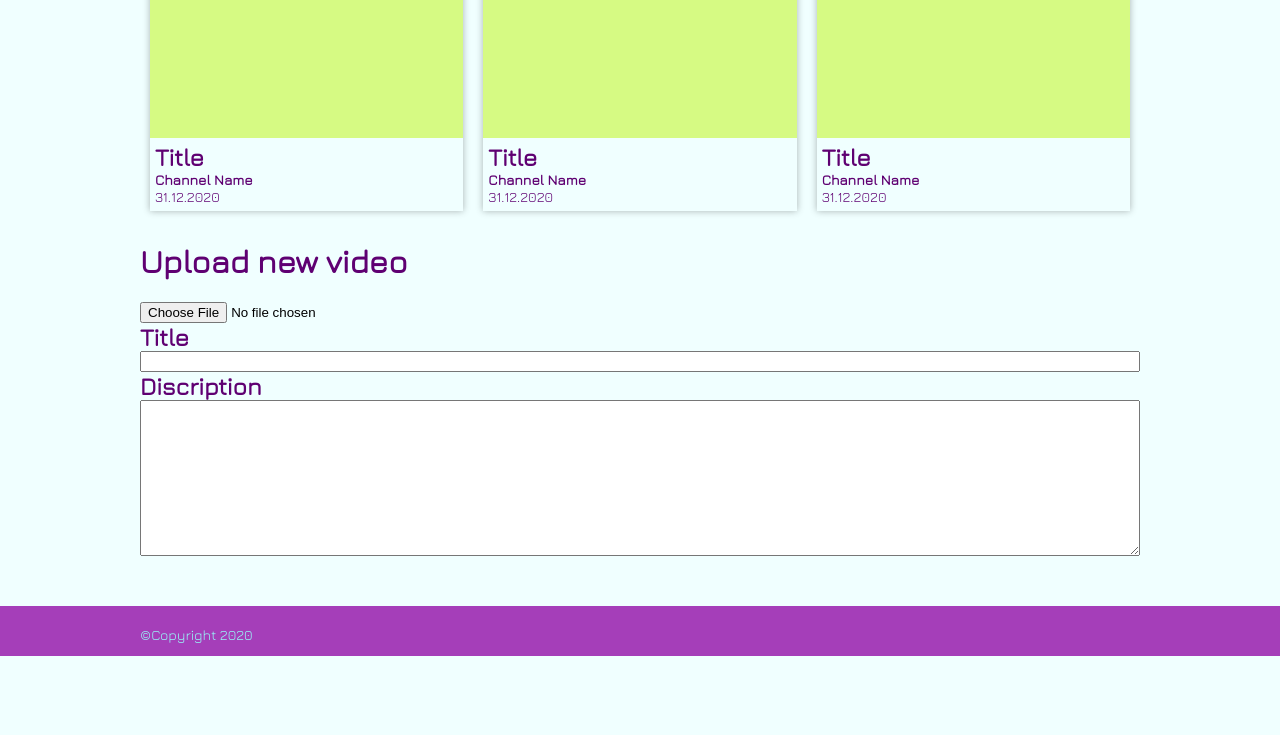
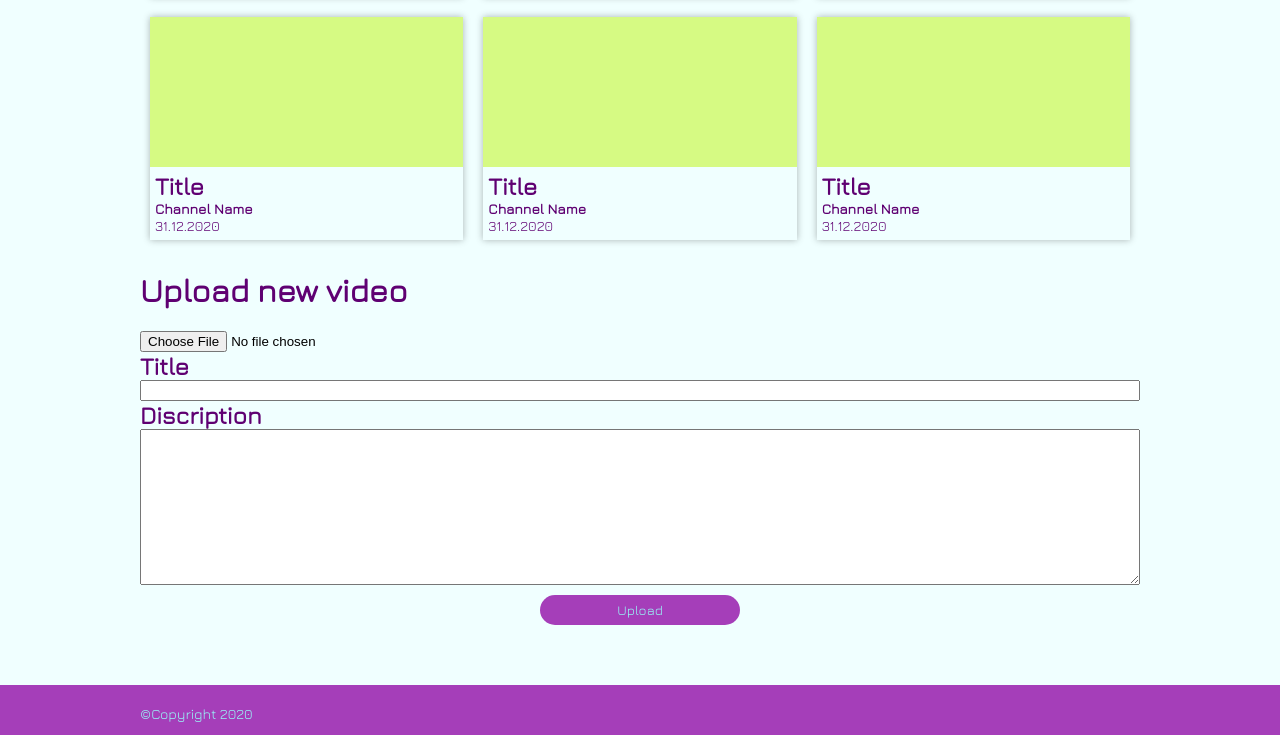
Before and after one commit to BaitemirAsanbaev/Qtube, a plain HTML site: page my-videos.html in a window 1280 px wide. Shown: the part 498-1233 px from the top of the page. Before the commit the page ends 1154 px from the top, so only its background shows below. Drawn offline with nearby package versions, Linux system fonts and the light colour scheme.

Commit message:
added details

```diff
--- a/my-videos.html
+++ b/my-videos.html
@@ -78,6 +78,7 @@
         <input type="text" name="title" id="title">
         <label for="disc">Discription</label>
         <textarea name="discription" id="disc" cols="30" rows="10"></textarea>
+        <button form="upload">Upload</button>
       </form>
     </main>
     <footer>
--- a/style.css
+++ b/style.css
@@ -111,3 +111,13 @@ label{
     font-size: 24px;
     font-weight: bold;
 }
+button{
+    background-color: rgb(165, 62, 185);
+    color: rgb(151, 255, 250);
+    border: none;
+    border-radius: 20px;
+    width: 200px;
+    height: 30px;
+    margin: 10px auto;
+    font-family: 'Jura';
+}
```
